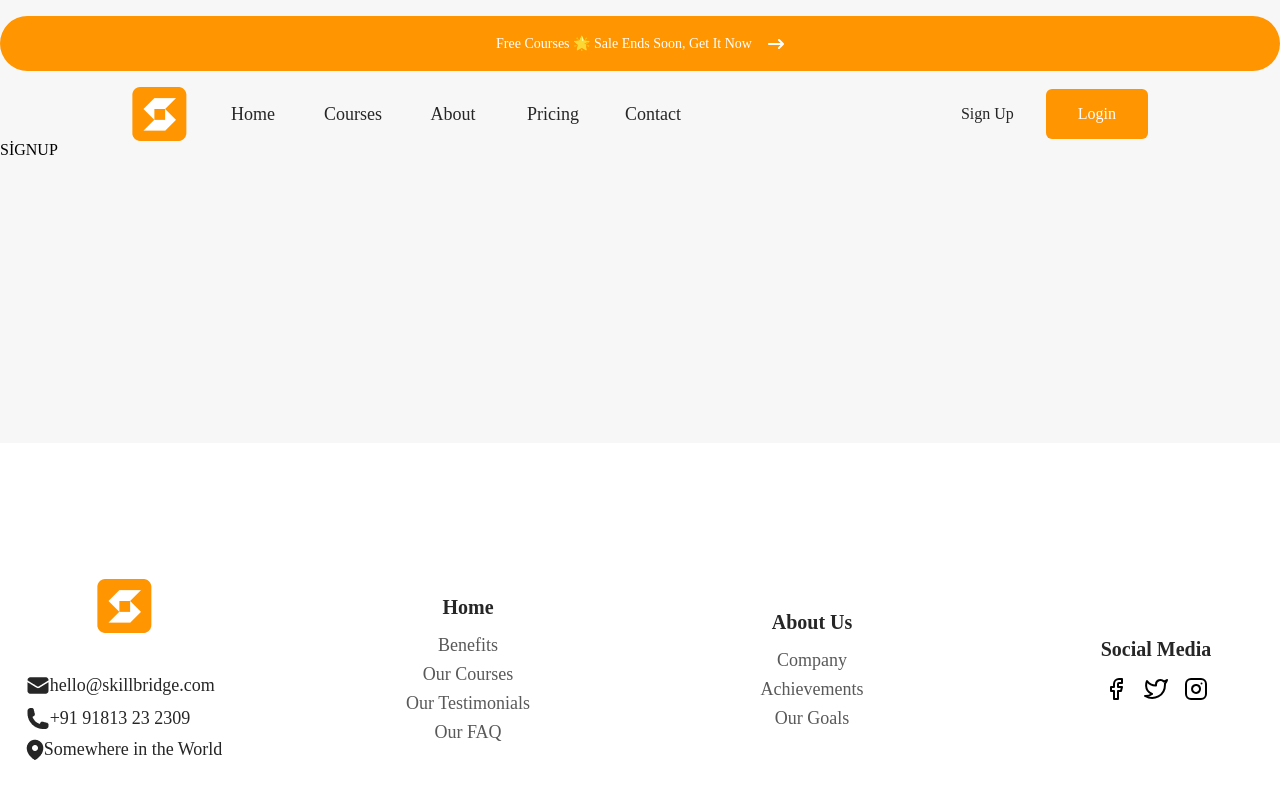
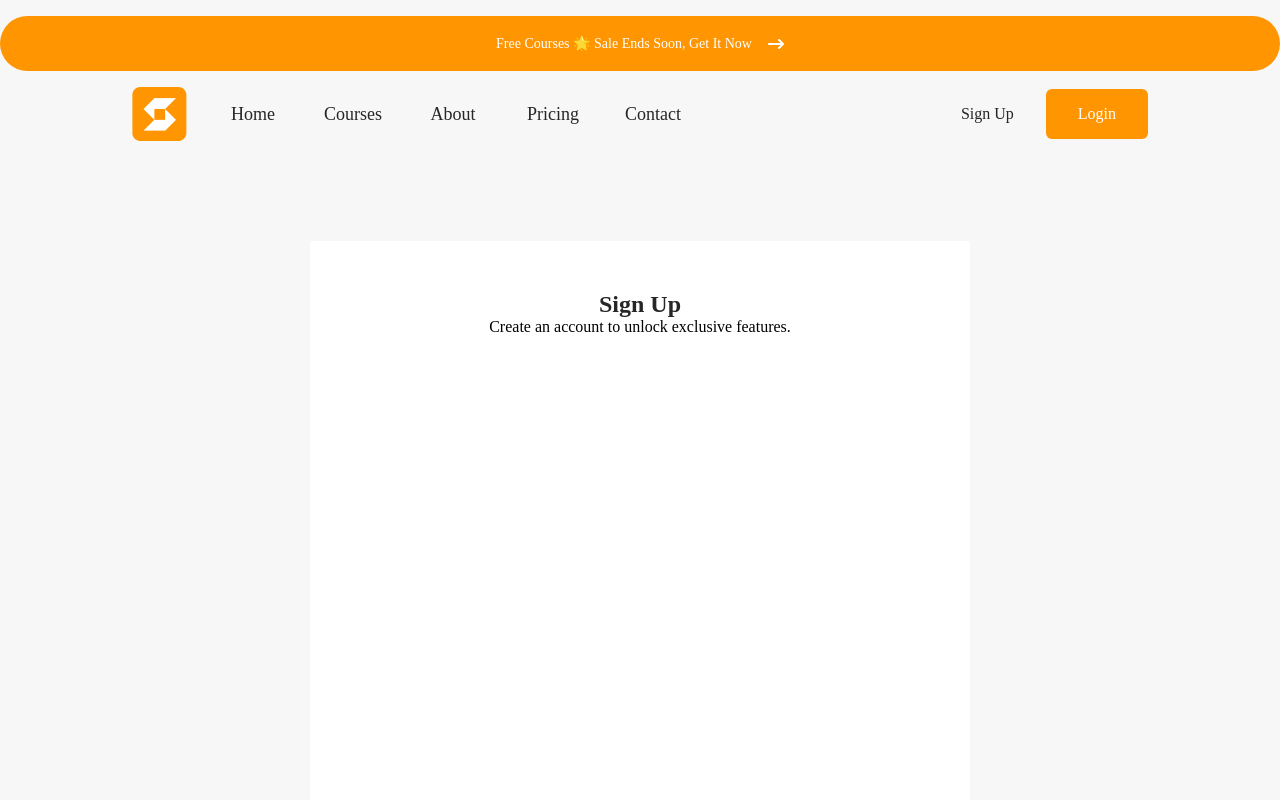
Before and after one commit to Tunahanclr16/Course-Project, a React (Vite) app: page /Sign-Up in a window 1280 px wide. Shown: the top 800 px of the page. Built offline with nearby package versions, Linux system fonts and the light colour scheme.

Commit message:
register page start

```diff
--- a/package.json
+++ b/package.json
@@ -18,7 +18,8 @@
     "react-icons": "^5.0.1",
     "react-player": "^2.15.1",
     "react-router-dom": "^6.22.1",
-    "sort-by": "^1.2.0"
+    "sort-by": "^1.2.0",
+    "swiper": "^11.1.0"
   },
   "devDependencies": {
     "@types/react": "^18.2.56",
--- /dev/null
+++ b/src/components/Register/Register.jsx
@@ -0,0 +1,19 @@
+import { useState } from "react";
+
+export default function Register() {
+  const [registerData, setRegisterData] = useState({
+    name: "",
+    email: "",
+    password: "",
+  });
+  return (
+    <div className="flex justify-center items-center mt-[100px]">
+      <div className="bg-[#FFFFFF] w-[660px] h-[997px] rounded">
+        <div className="text-center mt-[50px]">
+          <h2 className="text-grey-15">Sign Up</h2>
+          <p>Create an account to unlock exclusive features.</p>
+        </div>
+      </div>
+    </div>
+  );
+}
--- a/src/pages/SignUp.jsx
+++ b/src/pages/SignUp.jsx
@@ -1,8 +1,9 @@
+import Register from "../components/Register/Register";
 
 export default function SignUp() {
   return (
-    <div>
-      SİGNUP
+   <div className="lg:max-w-[1596px] w-full mx-auto  ">
+      <Register/>
     </div>
   )
 }
--- a/src/server/db.json
+++ b/src/server/db.json
@@ -5,7 +5,7 @@
             "title": "Front-end Web Development",
             "totalDuration": "2 Days",
             "level": "Beginner",
-            "teachers": "SuperSimpleDev,GreatStack,Nerd's lesson ",
+            "teacher": "SuperSimpleDev,GreatStack,Nerd's lesson ",
             "description": "Become proficient in front-end web development. Learn HTML, CSS, JavaScript, and popular frameworks like React. Build interactive and responsive websites.",
             "image": "https://krisappforu.com/images/pic01.jpg",
             "image2": "https://www.bilisimschool.com/wp-content/uploads/2023/10/Bootstrap-Nedir-ve-Web-Gelistirmedeki-Onemi-Nedir.jpg",
@@ -51,7 +51,7 @@
             "title": "Free Figma UX Design UI Essentials Course",
             "totalDuration": "2 Days",
             "level": "Beginner",
-            "teachers": "Bring Your Own Laptop,freeCodeCamp.org",
+            "teacher": "Bring Your Own Laptop,freeCodeCamp.org",
             "description": "Figma: A graphic design tool for mastering typography, color theory, layout, and image editing. It enables users to create captivating designs for both print and digital media effortlessly.",
             "image": "https://assets-global.website-files.com/6365d860c7b7a7191055eb8a/637c4b261aee6b1e22028d67_best-figma-courses-cover.webp",
             "image2": "https://encrypted-tbn0.gstatic.com/images?q=tbn:ANd9GcSbGB76hM1g9GKORN9d4po43V5m26ZIt38zhA&usqp=CAU",
```
Also changed, not shown: src/components/About/Achievements.jsx (+26 -8 lines), 1 other file (tests, documents, lock files or other folders).
